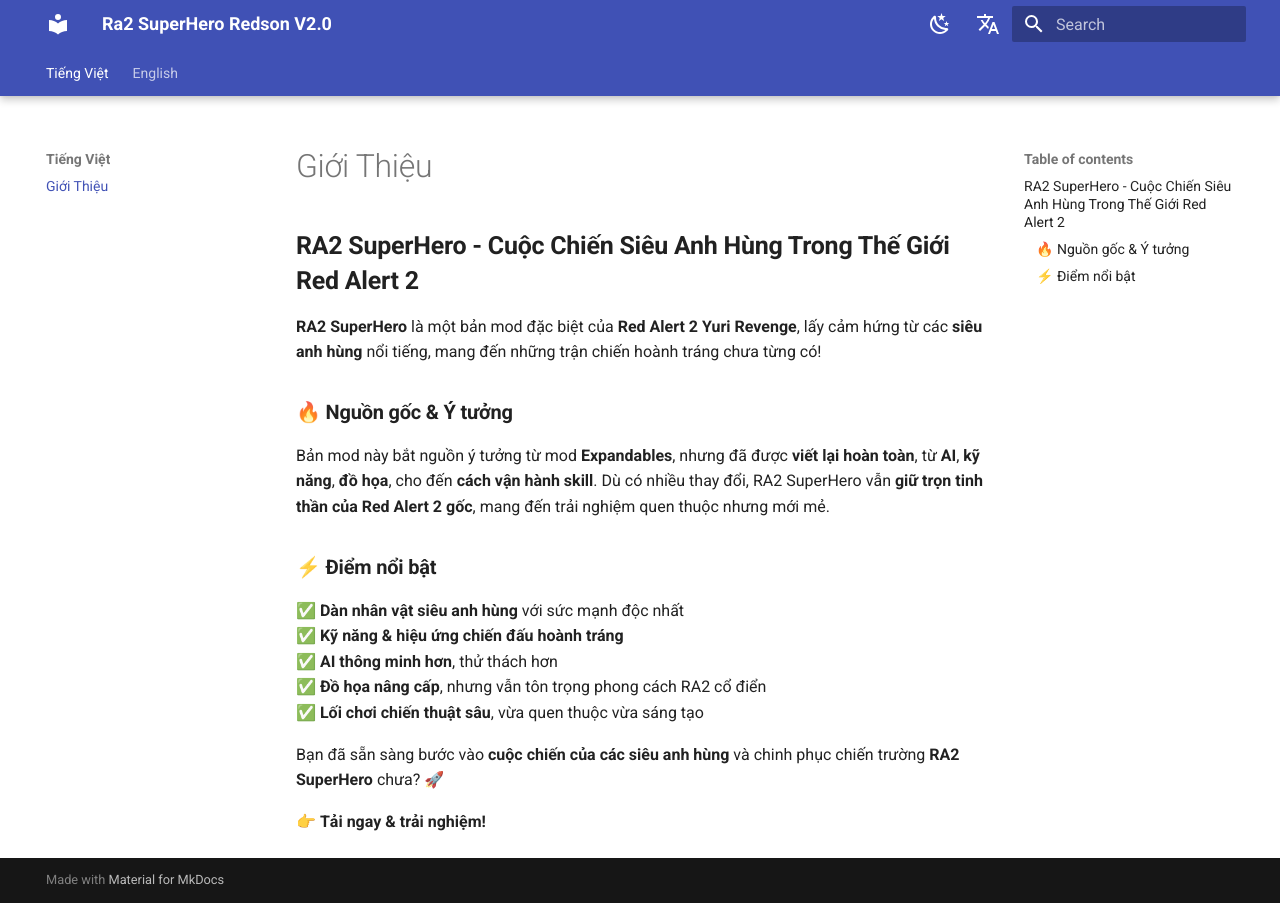
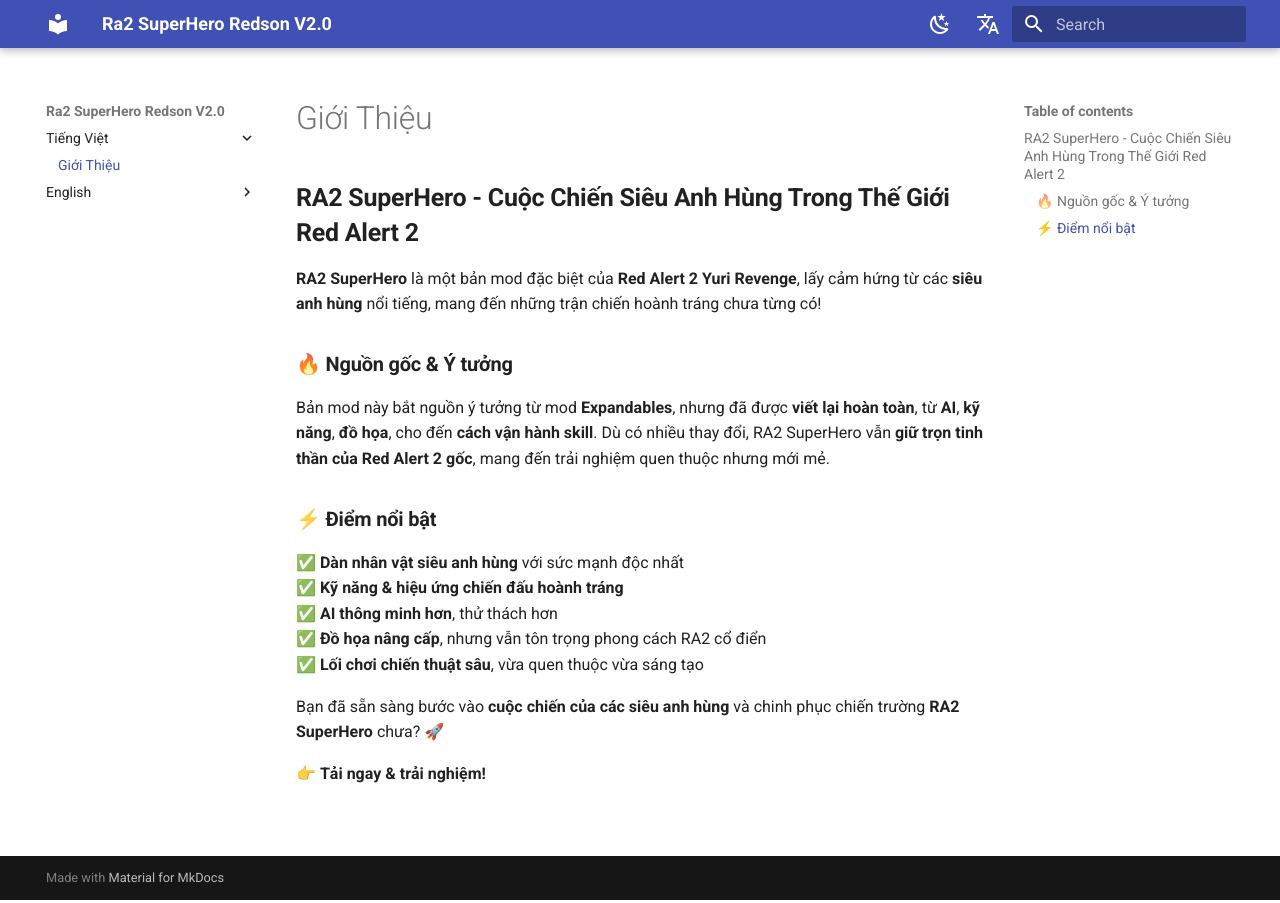
Before and after one commit to ra2redson/ra2redson.github.io, an MkDocs documentation site: the page built from docs/vi/index.md, in a window 1280 px wide. Built offline with MkDocs 1.6.1 and Material for MkDocs 9.7.7, drawn with Linux system fonts in a browser that asks for light colours; comment, search, counter and statistics services are not loaded.

Commit message:
Update mkdocs.yml

```diff
--- a/mkdocs.yml
+++ b/mkdocs.yml
@@ -17,11 +17,6 @@
 
 theme:
   name: material
-  features:
-    - navigation.instant
-    - navigation.tracking
-    - navigation.tabs  # Chuyển tab theo ngôn ngữ
-    - navigation.tabs.sticky
   palette:
   - scheme: default
     toggle:
```
